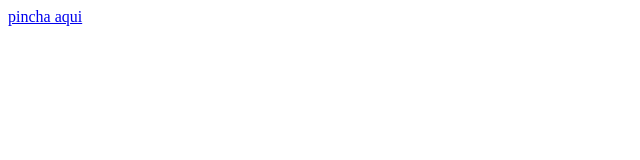
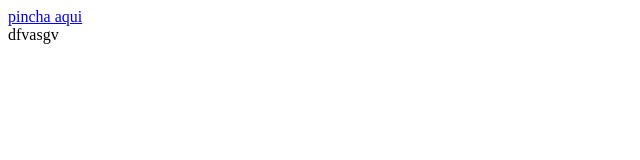
Before and after one commit to IsabelDAW/Proyecto, a plain HTML site: page index.html in a window 1280 px wide. Shown: the full height of the page, 0-640 px from the left. Drawn offline with Linux system fonts and the light colour scheme.

Commit message:
probando

```diff
--- a/index.html
+++ b/index.html
@@ -11,7 +11,7 @@
     <body>
         <header>
             <nav> <a href="#">pincha aqui</a> </nav>
-
+            dfvasgv
         </header>
 
     </body>
```
